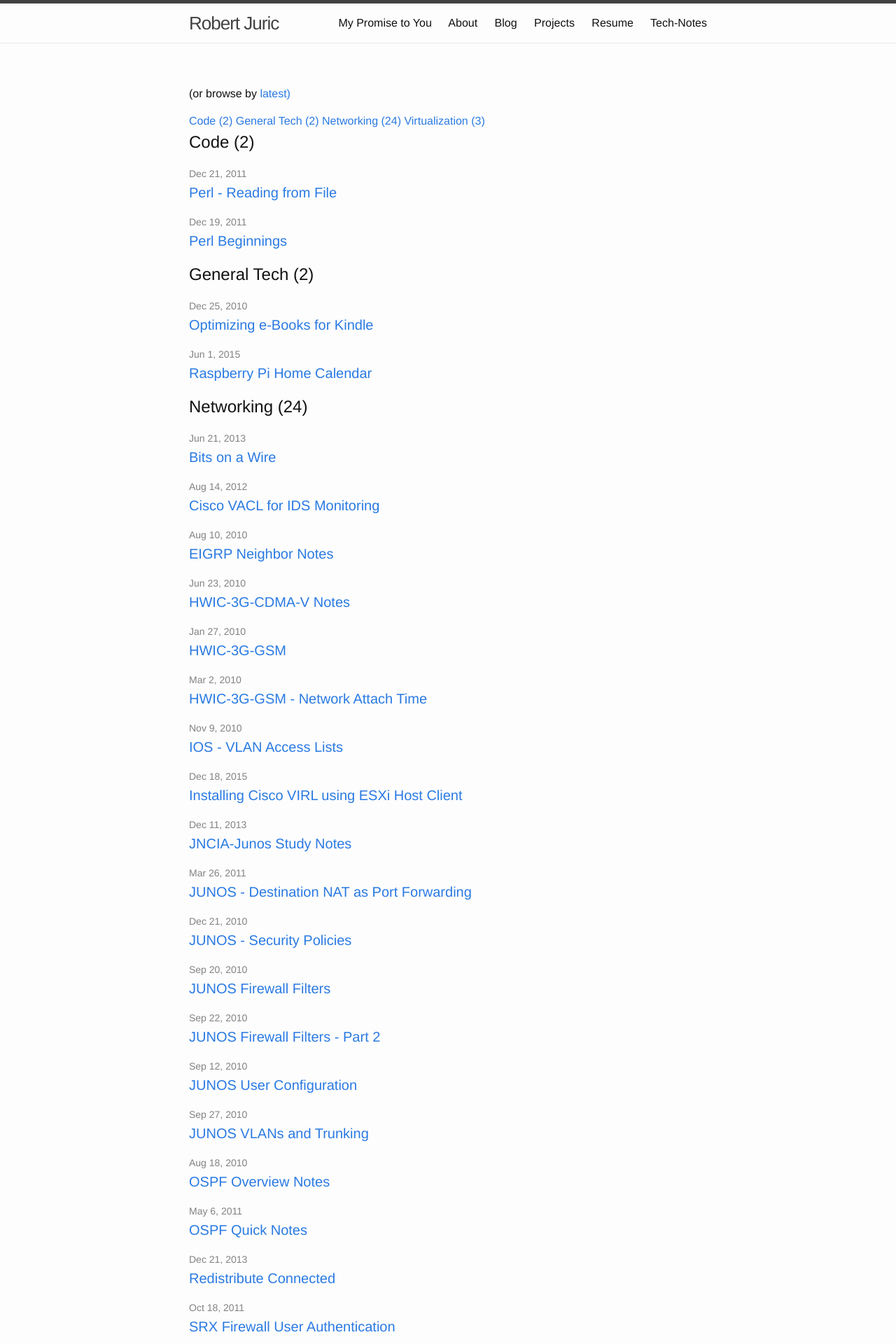
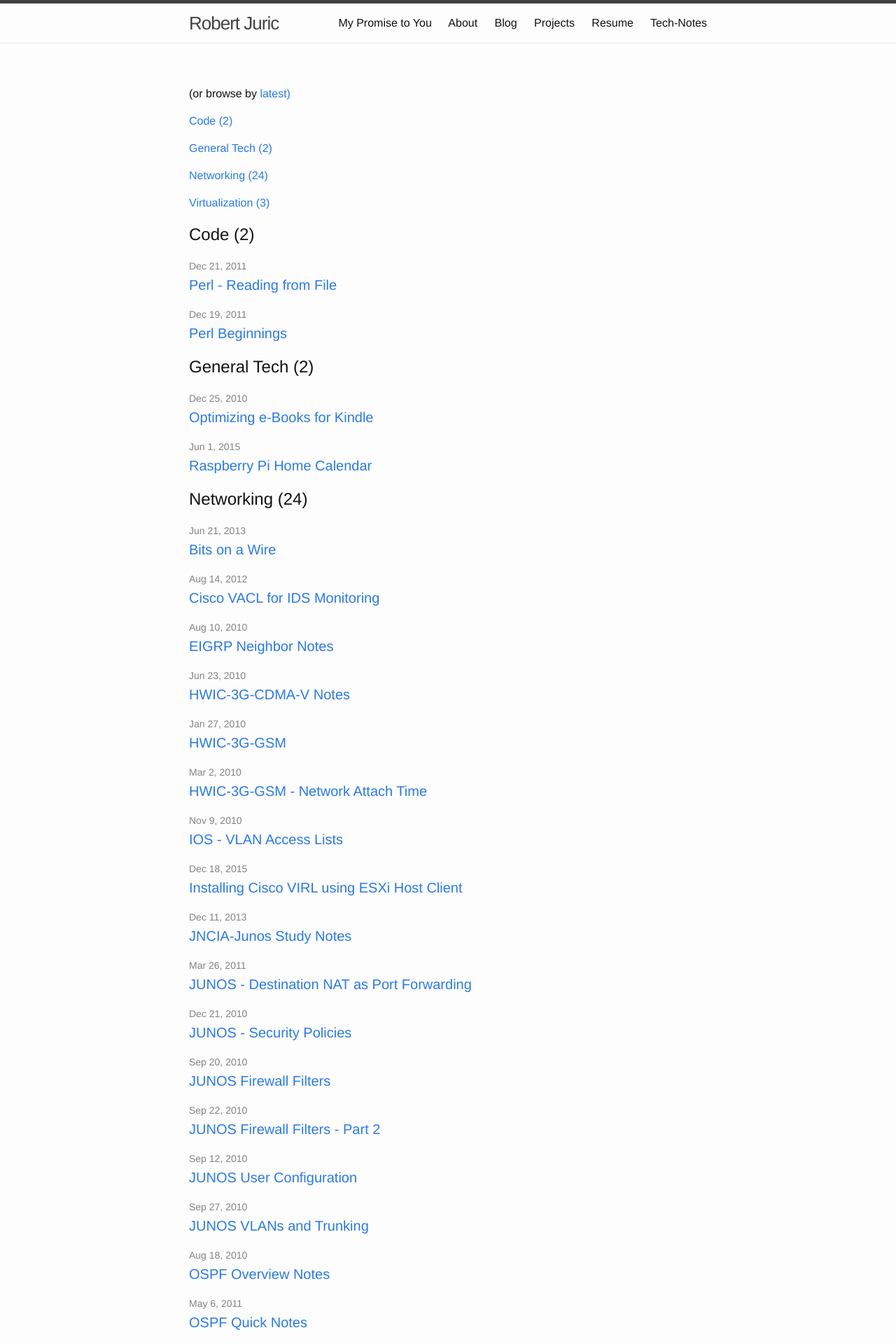
Before and after one commit to robertjuric/robertjuric.github.io, a Jekyll site: the page built from archivebycategory.md, in a window 1280 px wide. Shown: the top 1920 px of the page at 70% size. Built offline with Jekyll 4.4.1, drawn with Linux system fonts in a browser that asks for light colours.

Commit message:
Formatting cleanup

```diff
--- a/archivebycategory.md
+++ b/archivebycategory.md
@@ -16,7 +16,7 @@
     {% if category[0] == "Blog" %}
     {% else if %}
         <span class="site-tag">
-        <a href="#{{ category | first | slugify }}">{{ category[0] | replace:'-', ' ' }} ({{ category | last | size }})</a>
+        <p><a href="#{{ category | first | slugify }}">{{ category[0] | replace:'-', ' ' }} ({{ category | last | size }})</a></p>
         </span>
     {% endif %}
 {% endfor %}
```
